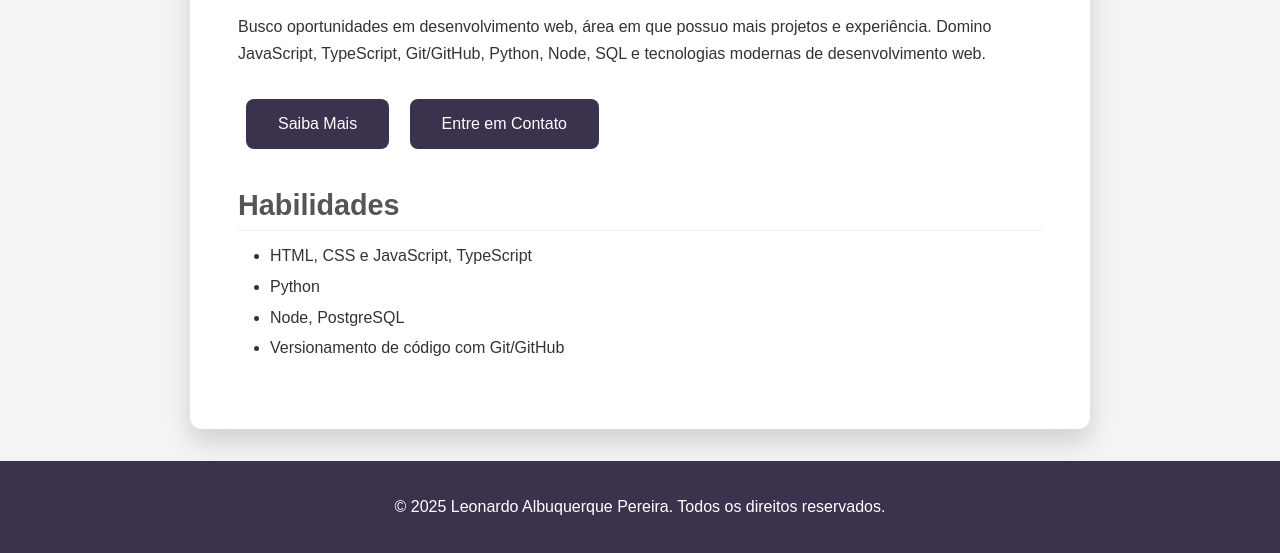
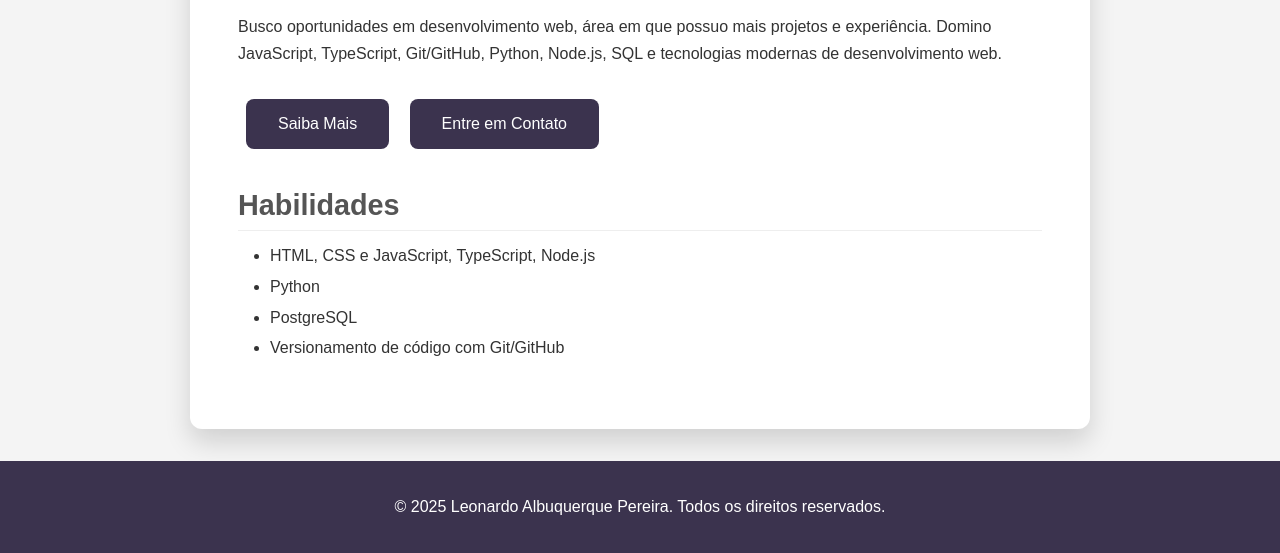
Before and after one commit to leleo2009/leleo2009.github.io, a plain HTML site: page index.html in a window 1280 px wide. Shown: the part 315-868 px from the top of the page. Drawn offline with Linux system fonts and the light colour scheme.

Commit message:
Corrigindo o Index.html

```diff
--- a/index.html
+++ b/index.html
@@ -25,7 +25,7 @@
     <section>
       <h1>Leonardo, Desenvolvedor Web</h1>
       <p>
-        Busco oportunidades em desenvolvimento web, área em que possuo mais projetos e experiência. Domino JavaScript, TypeScript, Git/GitHub, Python, Node, SQL e tecnologias modernas de desenvolvimento web.
+        Busco oportunidades em desenvolvimento web, área em que possuo mais projetos e experiência. Domino JavaScript, TypeScript, Git/GitHub, Python, Node.js, SQL e tecnologias modernas de desenvolvimento web.
       </p>
     </section>
 
@@ -37,9 +37,9 @@
     <section class="skills">
       <h2>Habilidades</h2>
       <ul>
-        <li>HTML, CSS e JavaScript, TypeScript</li>
+        <li>HTML, CSS e JavaScript, TypeScript, Node.js</li>
         <li>Python</li>
-        <li>Node, PostgreSQL</li>
+        <li>PostgreSQL</li>
         <li>Versionamento de código com Git/GitHub</li>
       </ul>
     </section>
```
